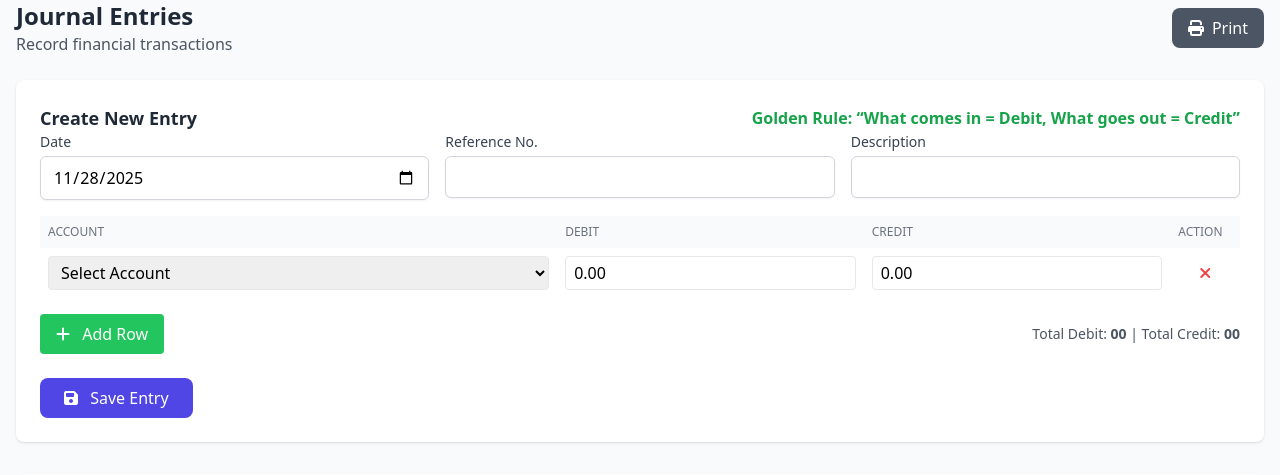
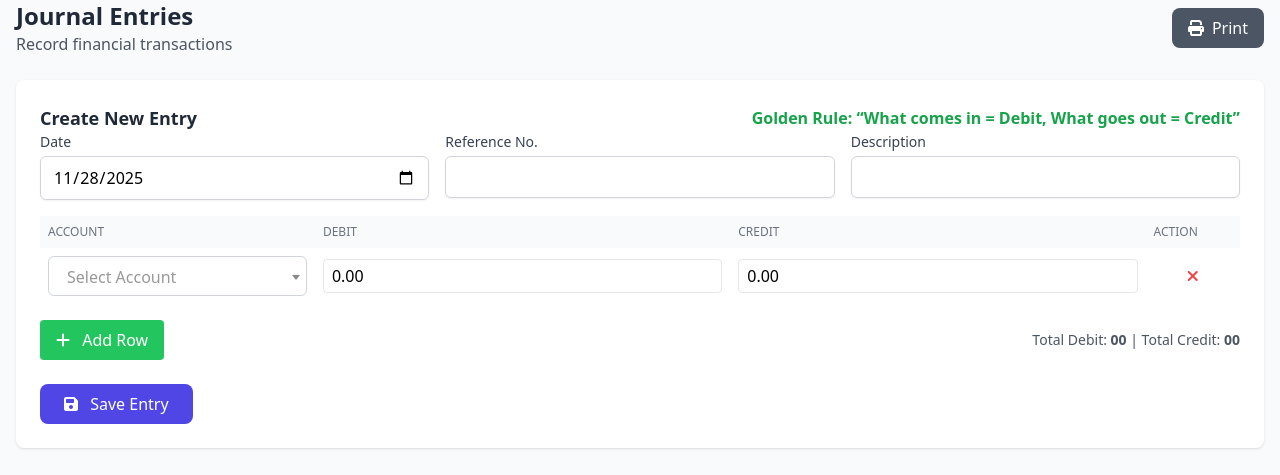
Before and after one commit to LAIBA-MIRZA-0908/sadiqprinting, a PHP site: page /journal_entry.php in a window 1280 px wide. Shown: the part 112-587 px from the top of the page. Run offline with PHP 8.4, Linux system fonts and the light colour scheme; data comes from the database, SQL or seed files in the repository; some libraries are stand-ins or nearby versions.

Commit message:
Updated journal_entry

```diff
--- a/journal_entry.php
+++ b/journal_entry.php
@@ -12,6 +12,27 @@ include 'menu.php';
  $accounts = getAccountsForDropdown();
  $entries = getAllJournalEntries();
 ?>
+
+<!-- Select2 CSS + jQuery added -->
+<link href="https://cdn.jsdelivr.net/npm/select2@4.1.0-rc.0/dist/css/select2.min.css" rel="stylesheet" />
+<style>
+/* small styling to match Tailwind look */
+.select2-container .select2-selection--single {
+    height: 40px !important;
+    padding: 6px 10px !important;
+    border-radius: 0.375rem !important; /* rounded-md */
+    border: 1px solid #d1d5db !important;
+    background: #fff;
+}
+.select2-container--default .select2-selection--single .select2-selection__rendered {
+    line-height: 28px !important;
+}
+.select2-selection__arrow {
+    height: 40px !important;
+    right: 8px;
+}
+.select2-container--open { z-index: 9999; }
+</style>
 
 <style>
     /* Print Styles */
@@ -151,6 +172,11 @@ include 'menu.php';
     </div>
 </div>
 
+<!-- jQuery (required by Select2) -->
+<script src="https://code.jquery.com/jquery-3.6.0.min.js"></script>
+<!-- Select2 JS -->
+<script src="https://cdn.jsdelivr.net/npm/select2@4.1.0-rc.0/dist/js/select2.min.js"></script>
+
 <script>
 document.addEventListener('DOMContentLoaded', function() {
     const journalRows = document.getElementById('journalRows');
@@ -171,7 +197,7 @@ document.addEventListener('DOMContentLoaded', function() {
         const row = document.createElement('tr');
         row.innerHTML = `
             <td class="p-2">
-                <select name="details[${rowCount}][account_id]" required class="w-full px-2 py-1 border rounded">
+                <select name="details[${rowCount}][account_id]" required class="w-full px-2 py-1 border rounded account-select">
                     <option value="">Select Account</option>
                     ${createAccountOptions()}
                 </select>
@@ -181,12 +207,28 @@ document.addEventListener('DOMContentLoaded', function() {
             <td class="p-2 text-center"><button type="button" class="remove-row-btn text-red-500 hover:text-red-700"><i class="fas fa-times"></i></button></td>
         `;
         journalRows.appendChild(row);
+
+        // Initialize Select2 on the newly added select
+        $(row).find('select.account-select').select2({
+            placeholder: 'Select Account',
+            allowClear: true,
+            width: '100%'
+        });
+
         attachRowListeners(row);
     }
 
     function removeJournalRow(button) {
+        // ensure we destroy select2 instance before removing row to avoid orphaned elements
+        const tr = button.closest('tr');
+        if (!tr) return;
+        const selectEl = tr.querySelector('select.account-select');
+        if (selectEl && $(selectEl).hasClass('select2-hidden-accessible')) {
+            try { $(selectEl).select2('destroy'); } catch (e) { /* ignore */ }
+        }
+
         if (journalRows.children.length > 1) {
-            button.closest('tr').remove();
+            tr.remove();
             updateTotals();
         } else {
             alert('You must have at least one row.');
@@ -194,7 +236,10 @@ document.addEventListener('DOMContentLoaded', function() {
     }
 
     function attachRowListeners(row) {
-        row.querySelector('.remove-row-btn').addEventListener('click', (e) => removeJournalRow(e.target));
+        // Using closest selectors because button icon might be clicked
+        row.querySelector('.remove-row-btn').addEventListener('click', function(e) {
+            removeJournalRow(this);
+        });
         row.querySelector('.debit-input').addEventListener('input', updateTotals);
         row.querySelector('.credit-input').addEventListener('input', updateTotals);
     }
@@ -244,6 +289,14 @@ document.addEventListener('DOMContentLoaded', function() {
             if (result.success) {
                 alert(result.message);
                 journalForm.reset();
+
+                // destroy any select2 instances in rows before clearing
+                document.querySelectorAll('#journalRows select.account-select').forEach(s => {
+                    if ($(s).hasClass('select2-hidden-accessible')) {
+                        try { $(s).select2('destroy'); } catch (e) { /* ignore */ }
+                    }
+                });
+
                 journalRows.innerHTML = ''; // Clear existing rows
                 addJournalRow(); // Add one fresh row
                 updateTotals();
```
